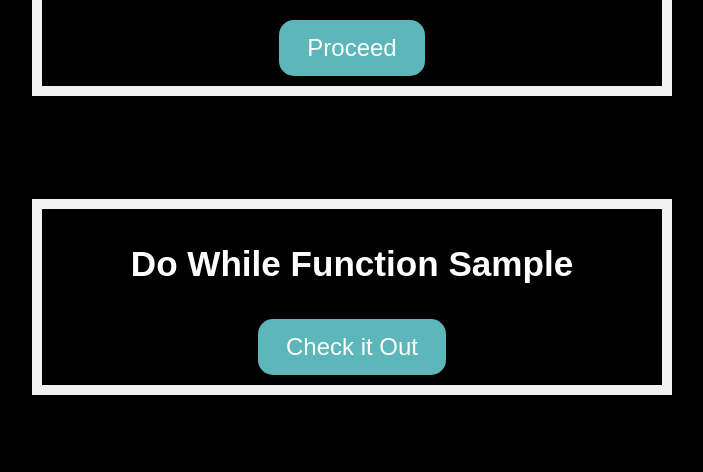
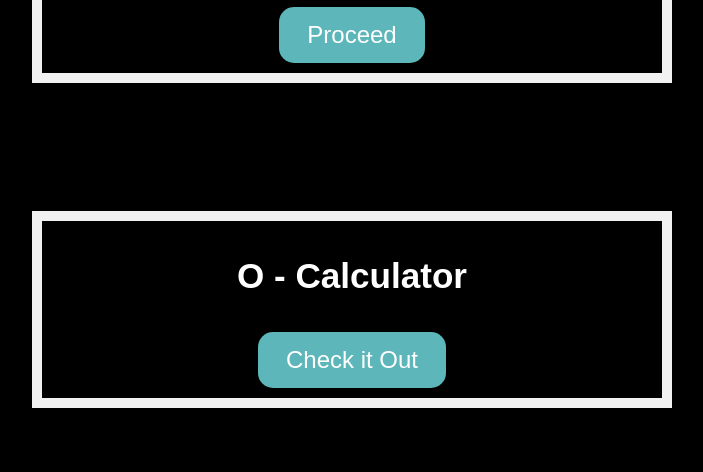
Before and after one commit to eonyedikachi/tiidelab_js_tasks, a plain HTML site: page quiz.html in a window 1280 px wide. Shown: the part 501-973 px from the top of the page, without its empty margins (288-991 px from the left). Before the commit the page ends 896 px from the top, so only its background shows below. Drawn offline with Linux system fonts and the light colour scheme.

Commit message:
14/09/2020 Exercise update

```diff
--- a/quiz.html
+++ b/quiz.html
@@ -23,7 +23,8 @@
 
   .qst {
     position: auto;
-    padding-top: 8%;
+    padding-top: 5%;
+    padding-bottom: 5%;
   }
 
   button {
@@ -86,7 +87,7 @@
 
   <section class="qst">
     <div class="main">
-      <h3>Do While Function Sample</h3>
+      <h3>O - Calculator</h3>
 
       <div>
         <button onclick="funcEx4()">Check it Out</button>
@@ -294,6 +295,9 @@
 
 
 // Class exercise 14/09/2020
+
+
+
     function funcEx4() {
 
       do{
@@ -345,7 +349,7 @@
         alert("Wrong Input");
       }
 
-      decide = prompt("Enter 1 to continue \nPress any key to quit:");
+      decide = prompt("Enter 1 to continue \nEnter any key to quit:");
 
       } while (decide == 1);
 
@@ -357,6 +361,8 @@
       val1 = parseInt(prompt("Please enter first number: "));
       val2 = parseInt(prompt("Please enter second number: "));
     }
+
+    yes = funcPrompt.val1;
 
     //Display the result based on the operation selected
     function funcDisplayResult(result, choice){
```
